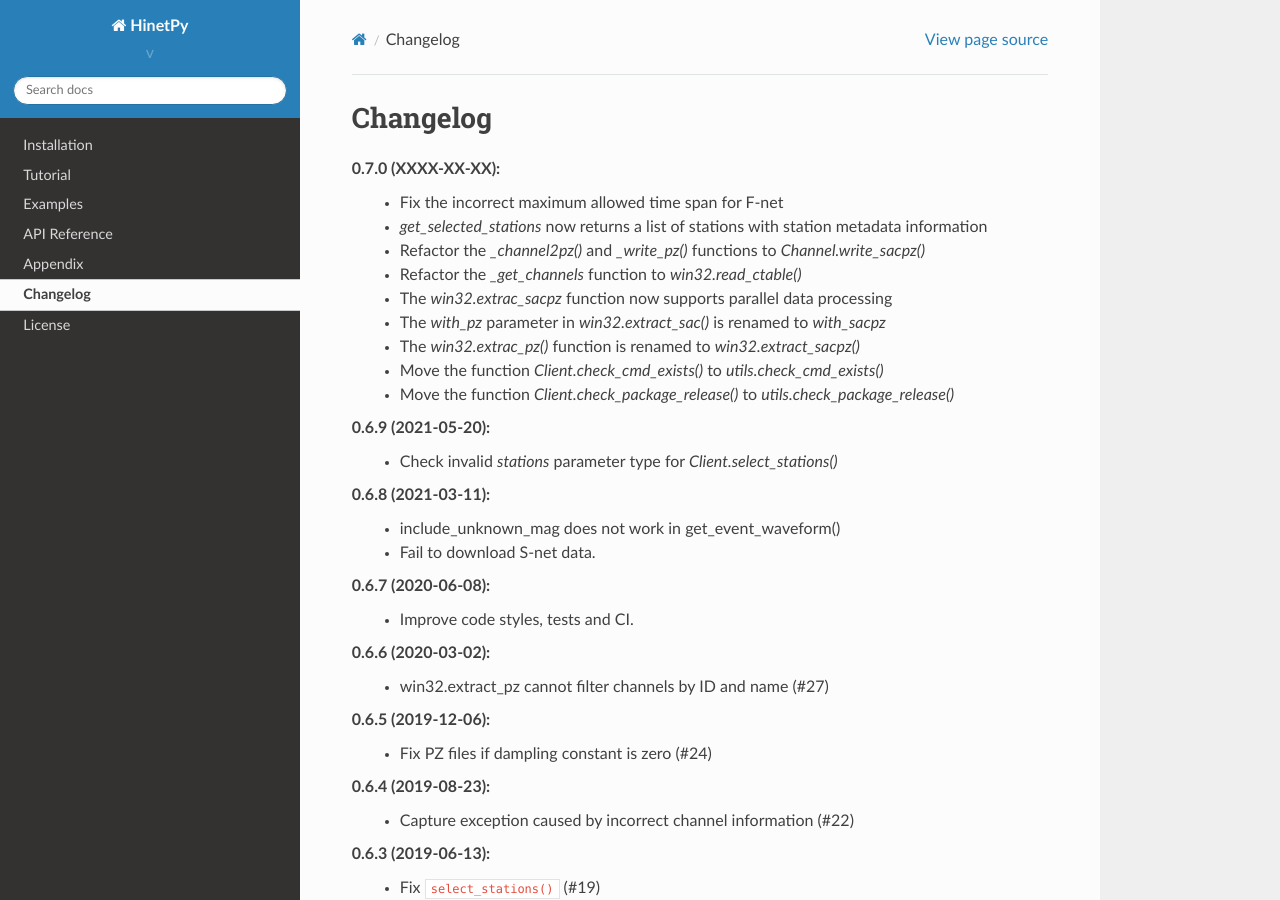
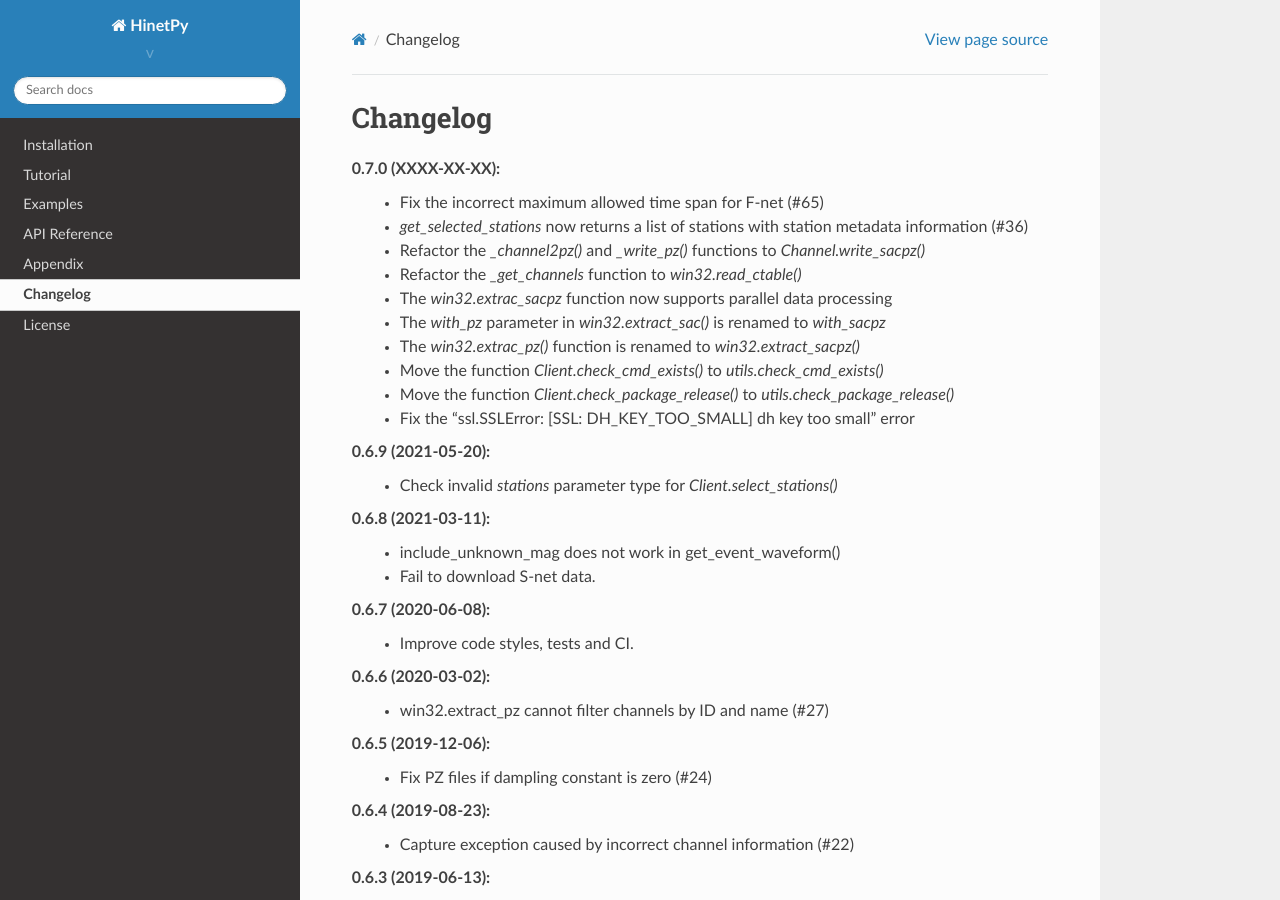
Before and after one commit to seisman/HinetPy, a Sphinx documentation site: the page built from docs/changelog.rst, in a window 1280 px wide and 900 px high. Built offline with Sphinx 7.4.7 and the Read the Docs theme 2.0.0, drawn with Linux system fonts in a browser that asks for light colours.

Commit message:
Update changelog

```diff
--- a/docs/changelog.rst
+++ b/docs/changelog.rst
@@ -2,9 +2,9 @@ Changelog
 =========
 
 0.7.0 (XXXX-XX-XX):
-  - Fix the incorrect maximum allowed time span for F-net
+  - Fix the incorrect maximum allowed time span for F-net (#65)
   - `get_selected_stations` now returns a list of stations with station metadata
-    information
+    information (#36)
   - Refactor the `_channel2pz()` and `_write_pz()` functions to `Channel.write_sacpz()`
   - Refactor the `_get_channels` function to `win32.read_ctable()`
   - The `win32.extrac_sacpz` function now supports parallel data processing
@@ -12,6 +12,7 @@ Changelog
   - The `win32.extrac_pz()` function is renamed to `win32.extract_sacpz()`
   - Move the function `Client.check_cmd_exists()` to `utils.check_cmd_exists()`
   - Move the function `Client.check_package_release()` to `utils.check_package_release()`
+  - Fix the "ssl.SSLError: [SSL: DH_KEY_TOO_SMALL] dh key too small" error
 
 0.6.9 (2021-05-20):
   - Check invalid `stations` parameter type for `Client.select_stations()`
```
